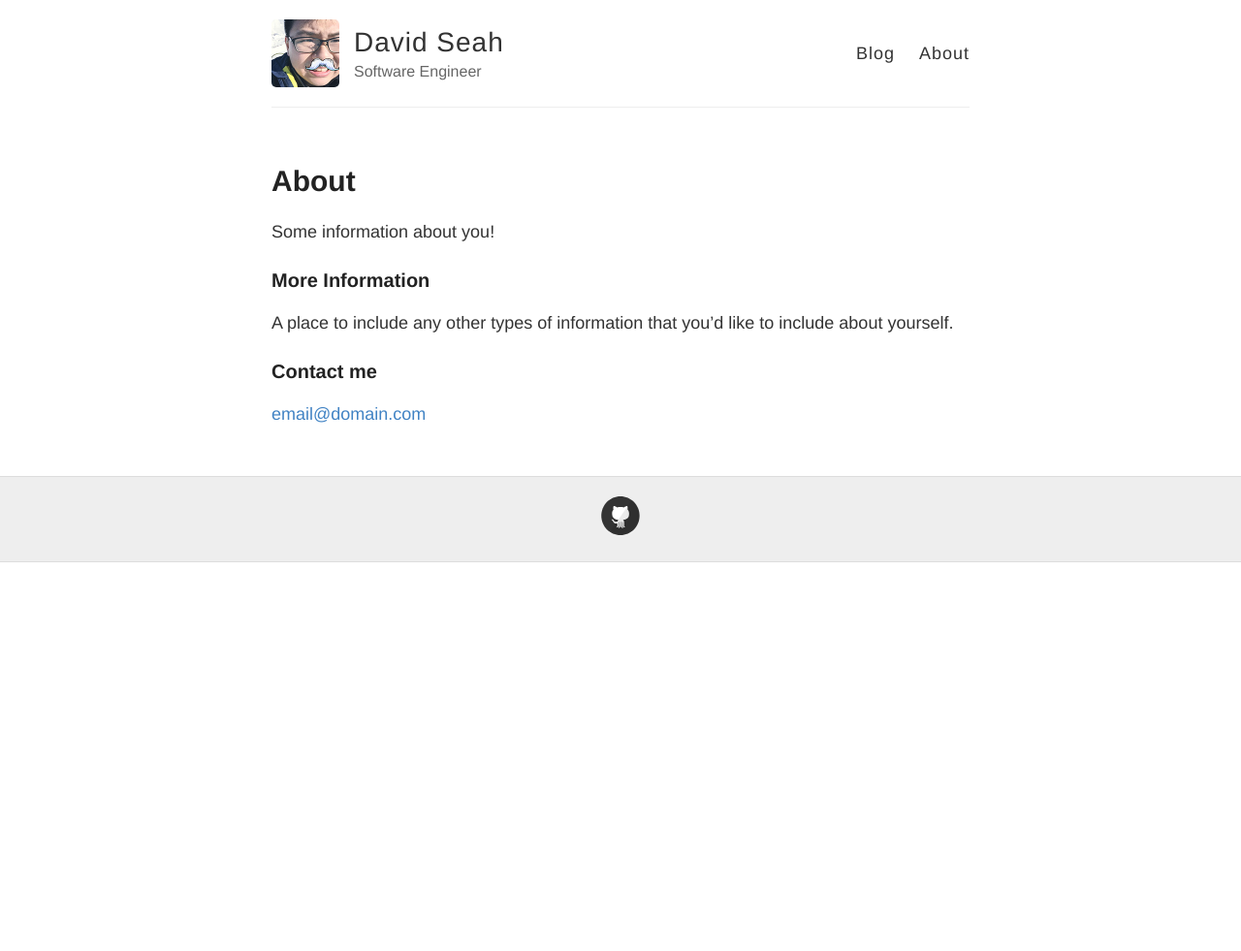
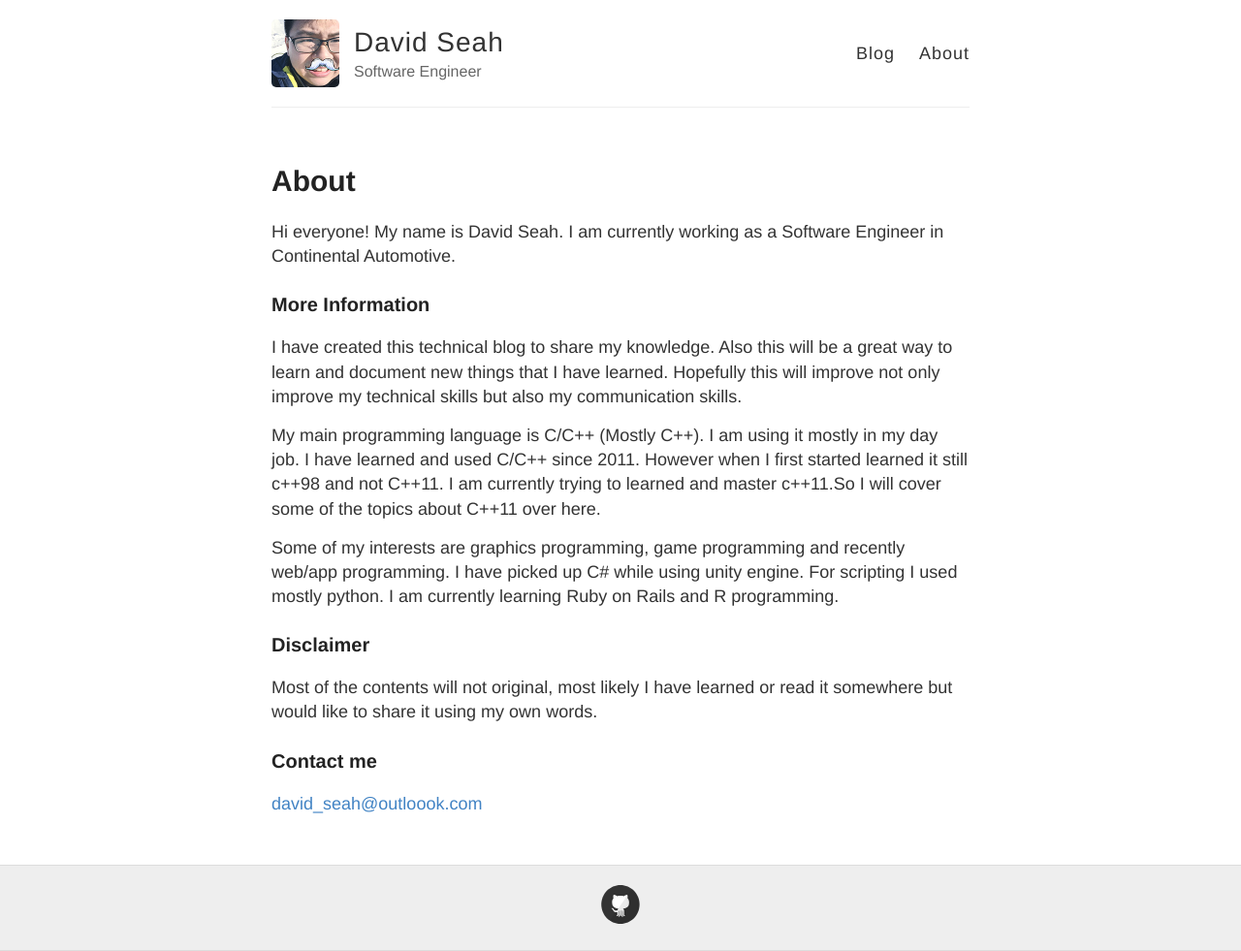
Before and after one commit to sengchong/sengchong.github.io, a Jekyll site: the page built from about.md, in a window 1280 px wide. Shown: the whole page at 97% size. Built offline with Jekyll 4.4.1, drawn with Linux system fonts in a browser that asks for light colours; Markdown is read by kramdown in place of the engine named in the settings; before the commit the page ends 900 px from its top, so only the background shows below that.

Commit message:
Uodate about.md

```diff
--- a/about.md
+++ b/about.md
@@ -4,12 +4,21 @@ title: About
 permalink: /about/
 ---
 
-Some information about you!
+Hi everyone! My name is David Seah. I am currently working as a Software Engineer in Continental Automotive.
 
 ### More Information
+I have created this technical blog to share my knowledge. Also this will be a great way to learn and document new things that I have learned.
+Hopefully this will improve not only improve my technical skills but also my communication skills.
 
-A place to include any other types of information that you'd like to include about yourself.
+My main programming language is C/C++ (Mostly C++). I am using it mostly in my day job. I have learned and used C/C++ since 2011. However when I first started learned it still c++98 and not C++11.
+I am currently trying to learned and master c++11.So I will cover some of the topics about C++11 over here.
+
+Some of my interests are graphics programming, game programming and recently web/app programming. I have picked up C# while using unity engine. For scripting I used mostly python.
+I am currently learning Ruby on Rails and R programming.
+
+###Disclaimer
+Most of the contents will not original, most likely I have learned or read it somewhere but would like to share it using my own words.
 
 ### Contact me
 
-[email@domain.com](mailto:email@domain.com)
+[david_seah@outloook.com](mailto:david_seah@outlook.com)
```
